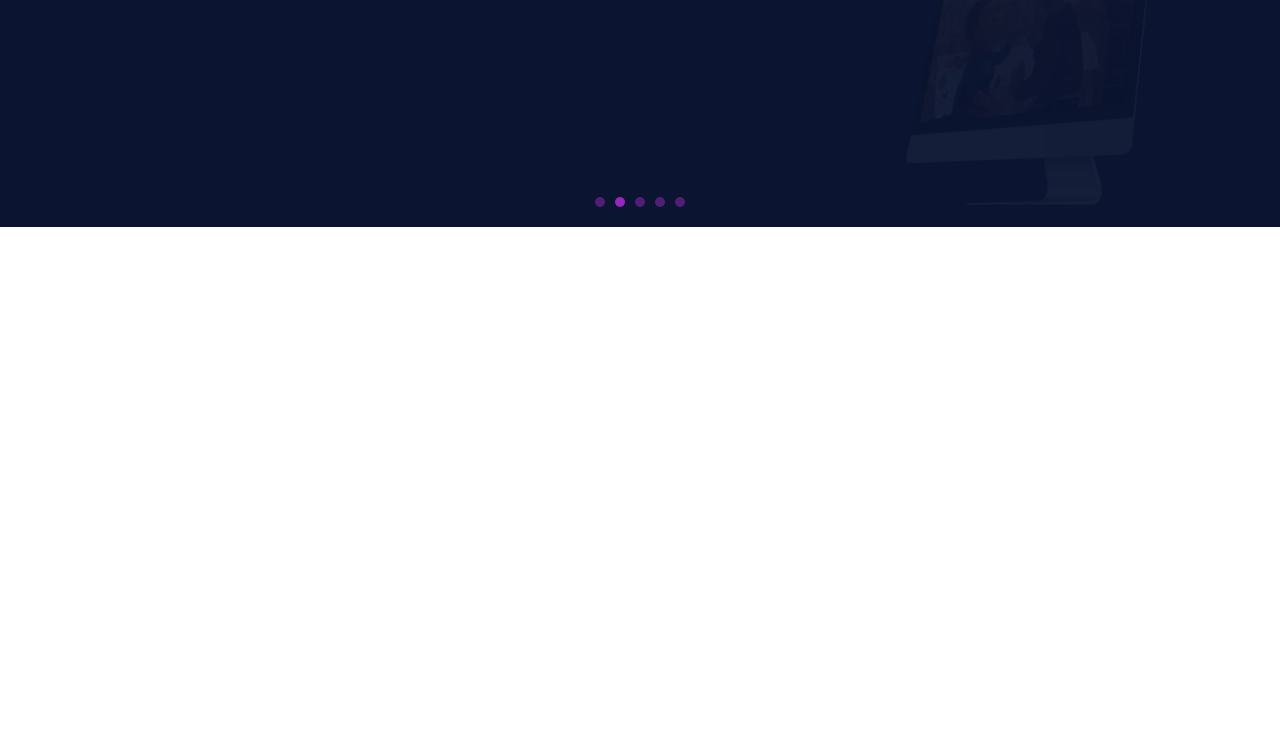
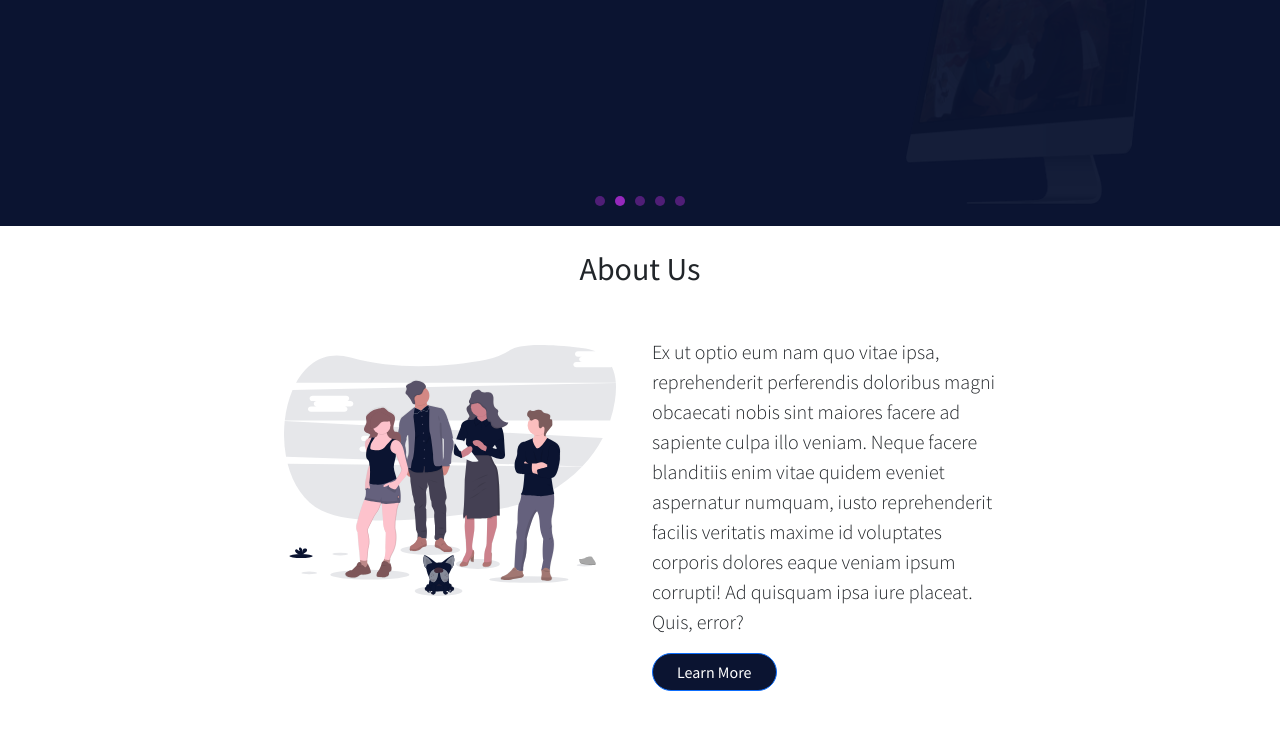
Before and after one commit to sujeevan-dev/silk-road-studio, a plain HTML site: page index.html in a window 1280 px wide. Shown: the part 450-1180 px from the top of the page. Before the commit the page ends 800 px from the top, so only its background shows below. Drawn offline with nearby package versions, Linux system fonts and the light colour scheme.

Commit message:
Added the about us section

```diff
--- a/css/style.css
+++ b/css/style.css
@@ -1,5 +1,14 @@
+body::before {
+    display: block;
+    content: "";
+    height: 55px;
+}
+/* Custom Utilities */
 .bg-primary-blue {
     background-color: #0b1431;
+}
+.bordRad-2 {
+    border-radius: 2rem;
 }
 
 /* Animation for the hero section icon */
--- a/index.html
+++ b/index.html
@@ -14,7 +14,7 @@
 
     </head>
     <body>
-        <nav class="navbar navbar-expand-lg navbar-dark bg-primary-blue">
+        <nav class="navbar navbar-expand-lg fixed-top navbar-dark bg-primary-blue">
             <div class="container">
               <a class="navbar-brand" href="#">SILK ROAD STUDIO</a>
               <button class="navbar-toggler" type="button" data-bs-toggle="collapse" data-bs-target="#navbarNavAltMarkup" aria-controls="navbarNavAltMarkup" aria-expanded="false" aria-label="Toggle navigation">
@@ -78,12 +78,35 @@
                             <h1 class="display-4">WANT TO KNOW MORE ABOUT US?</h1>
                         </div>
                         <div class="sim-slider-layer" data-effect="fadeInUp" data-width="1000" data-height="174" data-left="1260" data-top="660">
-                            <p class="lead"><i class="bi bi-arrow-down-circle bounce"></i></p>
+                            <a href="#about-sec"><i class="bi bi-arrow-down-circle bounce text-light"></i></a>
                         </div>
                     </div>
                 </div>
             </div>
         </div>
+
+        <!-- About Us Section -->
+        <section id="about-sec" class="my-5">
+            <div class="container">
+                <div class="row">
+                    <div class="col-12 p-4 text-center">
+                        <h2>About Us</h2>
+                    </div>
+                </div>
+                <div class="row justify-content-center">
+                    <div class="col-md-4 p-4">
+                        <img src="assets/home/about_sec.svg" class="img-fluid" alt="about us">
+                    </div>
+                    <div class="col-md-4 py-3">
+                        <p class="lead">Ex ut optio eum nam quo vitae ipsa, reprehenderit perferendis doloribus magni obcaecati nobis sint maiores facere ad sapiente culpa illo veniam. Neque facere blanditiis enim vitae quidem eveniet aspernatur numquam, iusto reprehenderit facilis veritatis maxime id voluptates corporis dolores eaque veniam ipsum corrupti! Ad quisquam ipsa iure placeat. Quis, error?</p>
+                        <a href="#" class="btn btn-primary bg-primary-blue bordRad-2 px-4">Learn More</a>
+                    </div>
+                </div>
+            </div>
+            <!-- <svg viewBox="0 0 500 500" preserveAspectRatio="xMinYMin meet">
+                <path d="M0,100 C150,200 350,0 500,100 L500,00 L0,0 Z" style="stroke: none; fill:#fff;"></path>
+            </svg> -->
+        </section>
 
 
         <script type="text/javascript" src="scripts/jquery-2.0.2.min.js"></script>
```
Also changed, not shown: assets/home/about_sec.svg (added).
